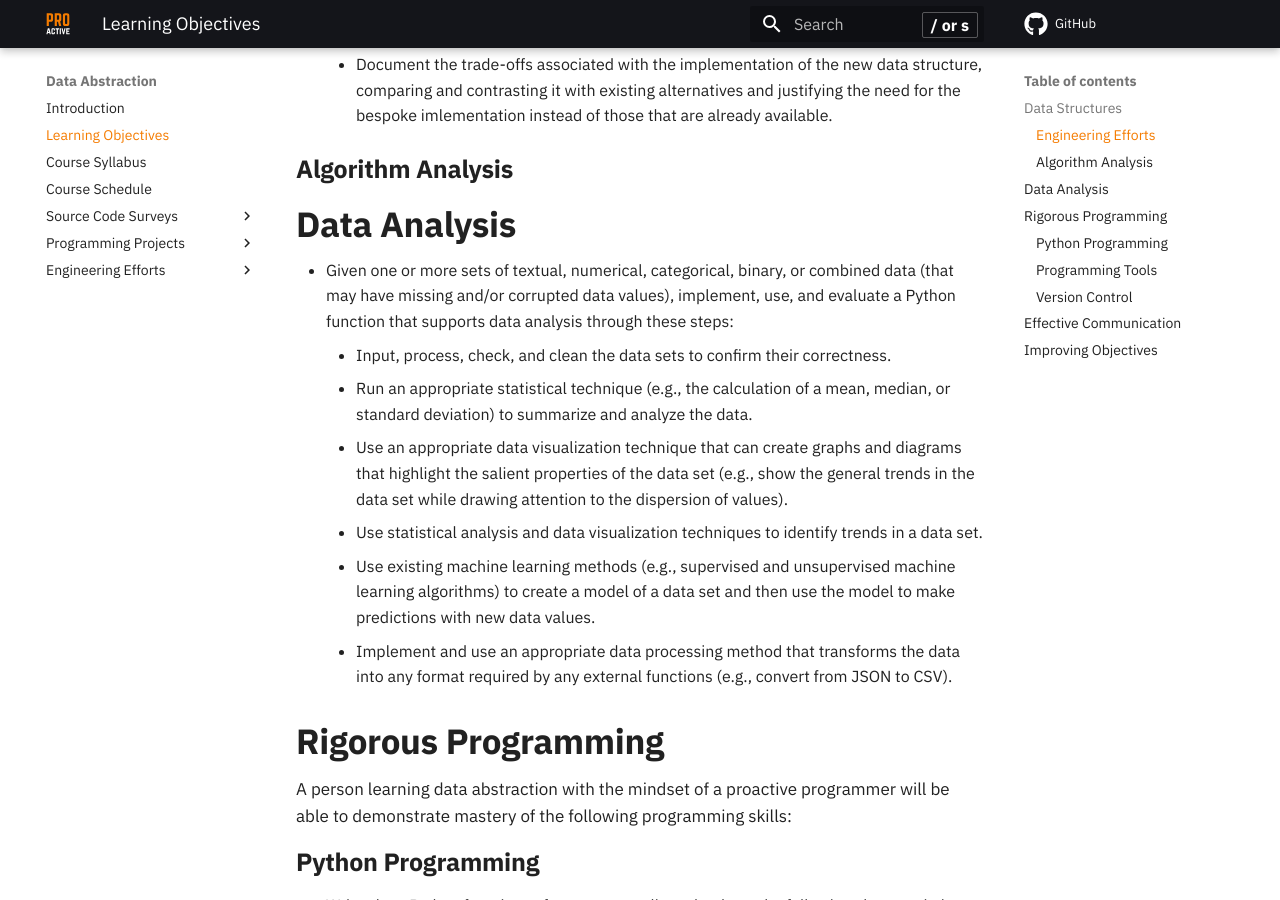
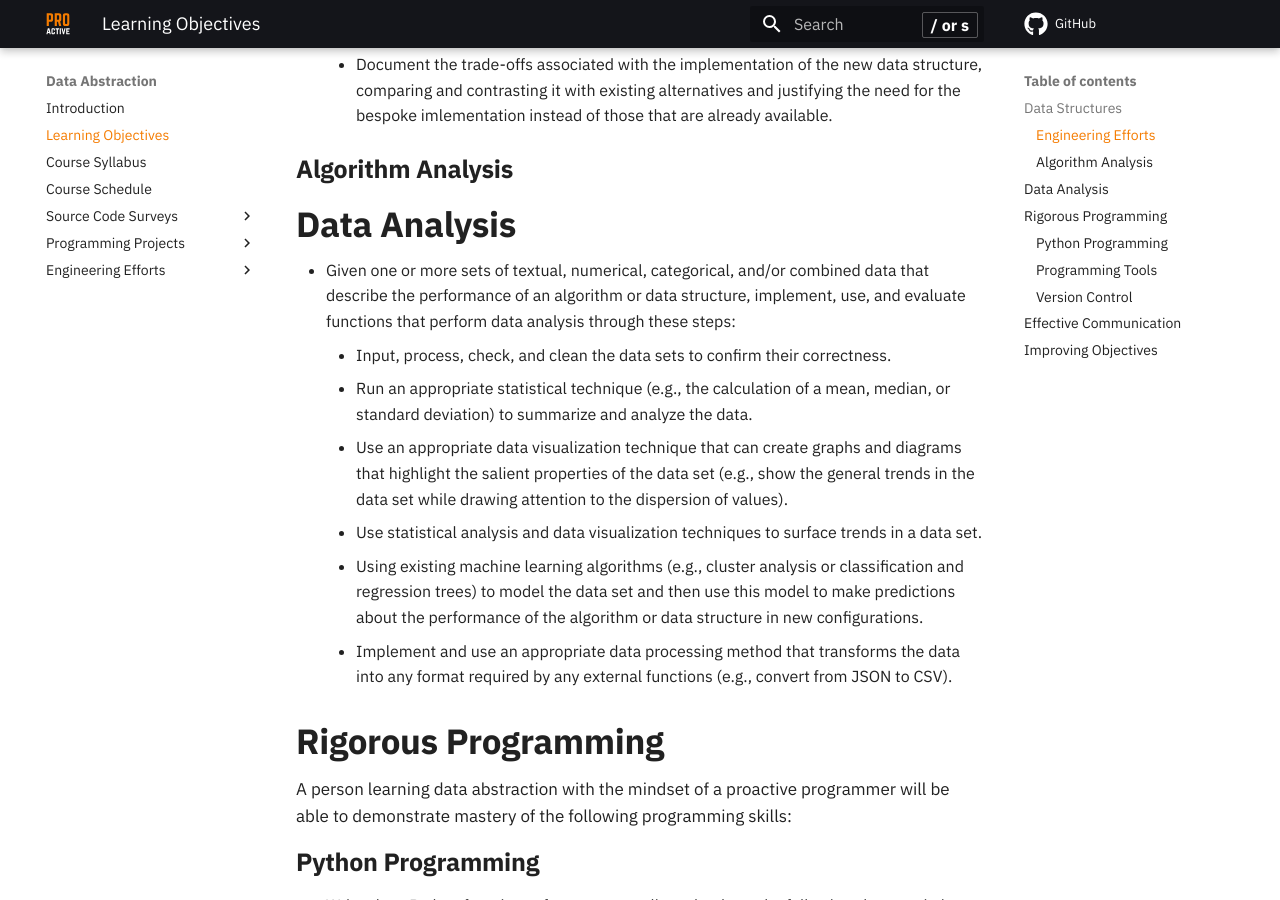
Before and after one commit to ProactiveProgrammers/www.proactiveprogrammers.com, an MkDocs documentation site: the page built from docs/data-abstraction/learning-objectives-data-abstraction.md, in a window 1280 px wide and 900 px high, scrolled down 933 px. Built offline with MkDocs 1.6.1 and Material for MkDocs 9.7.7, drawn with Linux system fonts in a browser that asks for light colours; comment, search, counter and statistics services are not loaded.

Commit message:
feat: Improve data-analysis-abstraction with more steps.

```diff
--- a/includes/objectives/data-analysis-abstraction.md
+++ b/includes/objectives/data-analysis-abstraction.md
@@ -1,6 +1,7 @@
-- Given one or more sets of textual, numerical, categorical, binary, or combined
-  data (that may have missing and/or corrupted data values), implement, use, and
-  evaluate a Python function that supports data analysis through these steps:
+- Given one or more sets of textual, numerical, categorical, and/or combined
+  data that describe the performance of an algorithm or data structure,
+  implement, use, and evaluate functions that perform data analysis through
+  these steps:
     - Input, process, check, and clean the data sets to confirm their
       correctness.
     - Run an appropriate statistical technique (e.g., the calculation of a mean,
@@ -9,11 +10,12 @@
       diagrams that highlight the salient properties of the data set (e.g., show
       the general trends in the data set while drawing attention to the
       dispersion of values).
-    - Use statistical analysis and data visualization techniques to identify
+    - Use statistical analysis and data visualization techniques to surface
       trends in a data set.
-    - Use existing machine learning methods (e.g., supervised and unsupervised
-      machine learning algorithms) to create a model of a data set and then use
-      the model to make predictions with new data values.
-    - Implement and use an appropriate data processing method that transforms the
-      data into any format required by any external functions (e.g., convert from
-      JSON to CSV).
+    - Using existing machine learning algorithms (e.g., cluster analysis or
+      classification and regression trees) to model the data set and
+      then use this model to make predictions about the performance of the
+      algorithm or data structure in new configurations.
+    - Implement and use an appropriate data processing method that transforms
+      the data into any format required by any external functions (e.g., convert
+      from JSON to CSV).
```
